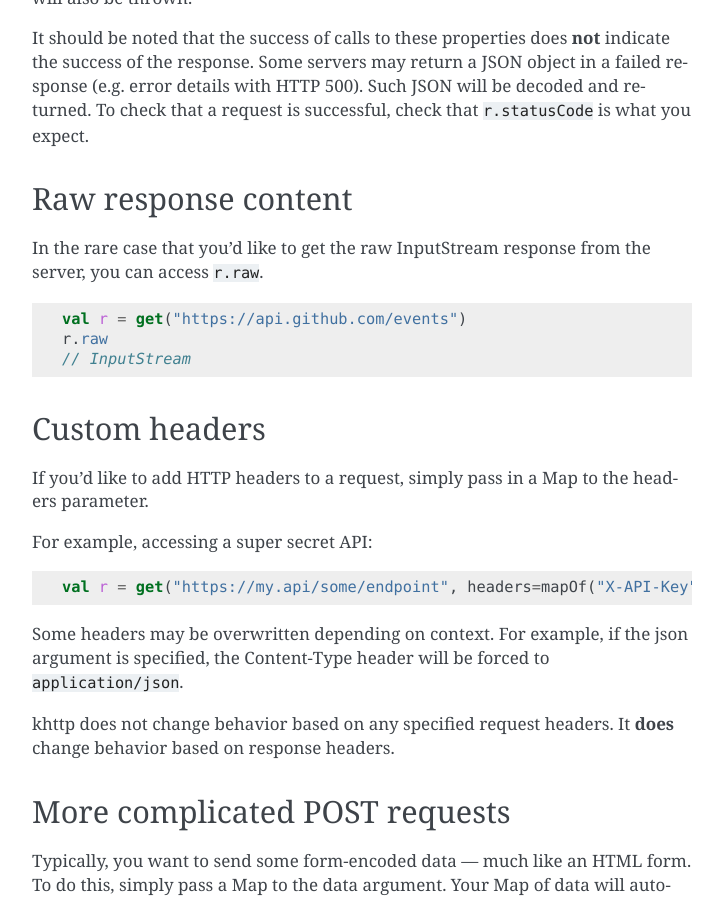
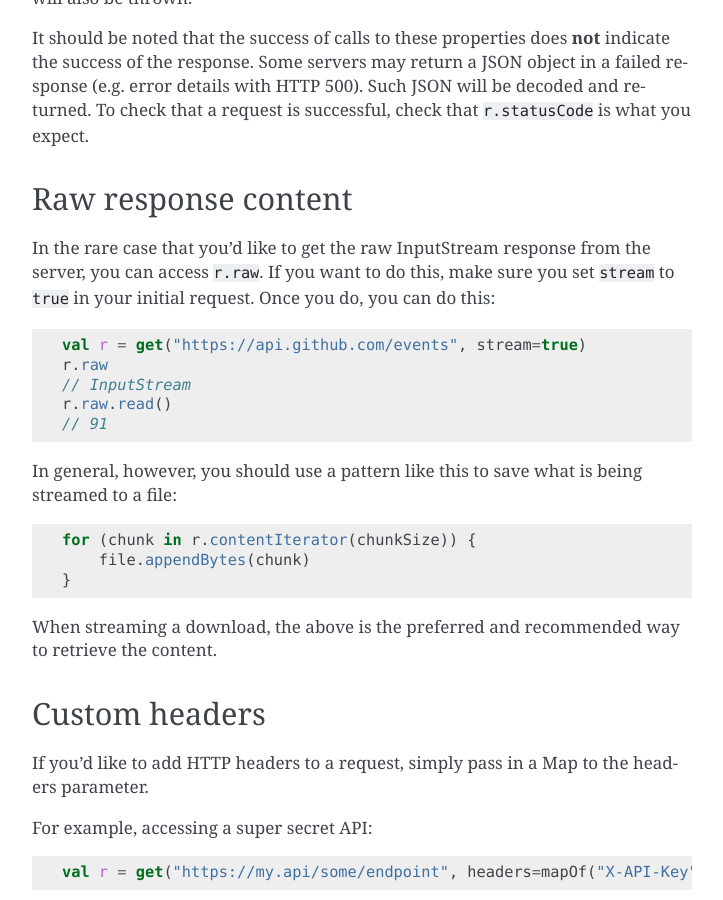
Before and after one commit to Karn/khttp-android, a Sphinx documentation site: the page built from docs/source/user/quickstart.rst, in a window 1280 px wide and 900 px high, scrolled down 2826 px. Shown: the whole window, without its empty margins (388-1111 px from the left). Built offline with Sphinx 7.4.7, drawn with Linux system fonts in a browser that asks for light colours.

Commit message:
Added: stream docs

```diff
--- a/docs/source/user/differences.rst
+++ b/docs/source/user/differences.rst
@@ -15,8 +15,8 @@ that have yet to be implemented.
 
 * **Some parameters are missing**
 
-  The missing parameters from request methods are ``files``, ``proxies``, ``verify``, ``stream``, and ``cert``. These
-  are planned for implementation.
+  The missing parameters from request methods are ``files``, ``proxies``, ``verify``, and ``cert``. These are planned
+  for implementation.
 
 * **The json() function is split into two properties: jsonObject and jsonArray**
 
--- a/docs/source/user/quickstart.rst
+++ b/docs/source/user/quickstart.rst
@@ -146,13 +146,26 @@ returned. To check that a request is successful, check that ``r.statusCode`` is
 Raw response content
 --------------------
 
-In the rare case that you’d like to get the raw InputStream response from the server, you can access ``r.raw``\ .
+In the rare case that you’d like to get the raw InputStream response from the server, you can access ``r.raw``\ . If you
+want to do this, make sure you set ``stream`` to ``true`` in your initial request. Once you do, you can do this:
 
 ::
 
-    val r = get("https://api.github.com/events")
+    val r = get("https://api.github.com/events", stream=true)
     r.raw
     // InputStream
+    r.raw.read()
+    // 91
+
+In general, however, you should use a pattern like this to save what is being streamed to a file:
+
+::
+
+    for (chunk in r.contentIterator(chunkSize)) {
+        file.appendBytes(chunk)
+    }
+
+When streaming a download, the above is the preferred and recommended way to retrieve the content.
 
 Custom headers
 --------------
```
